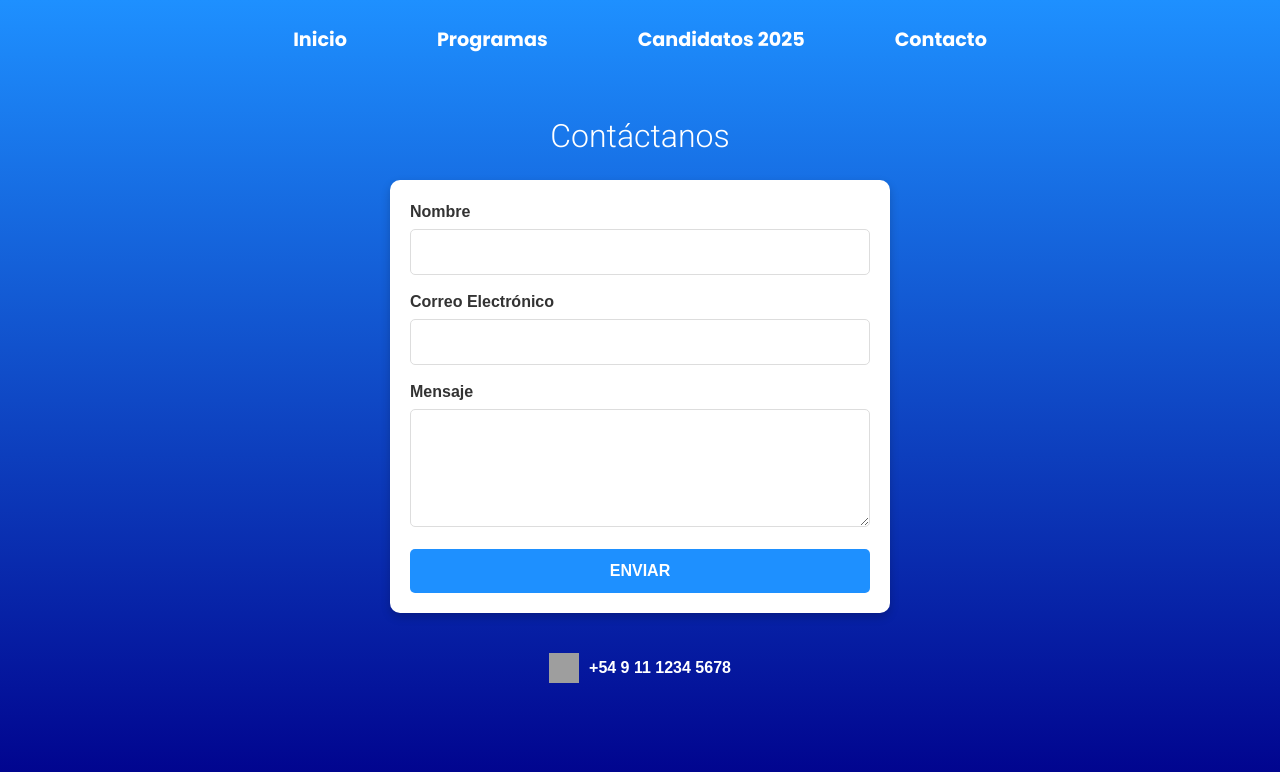
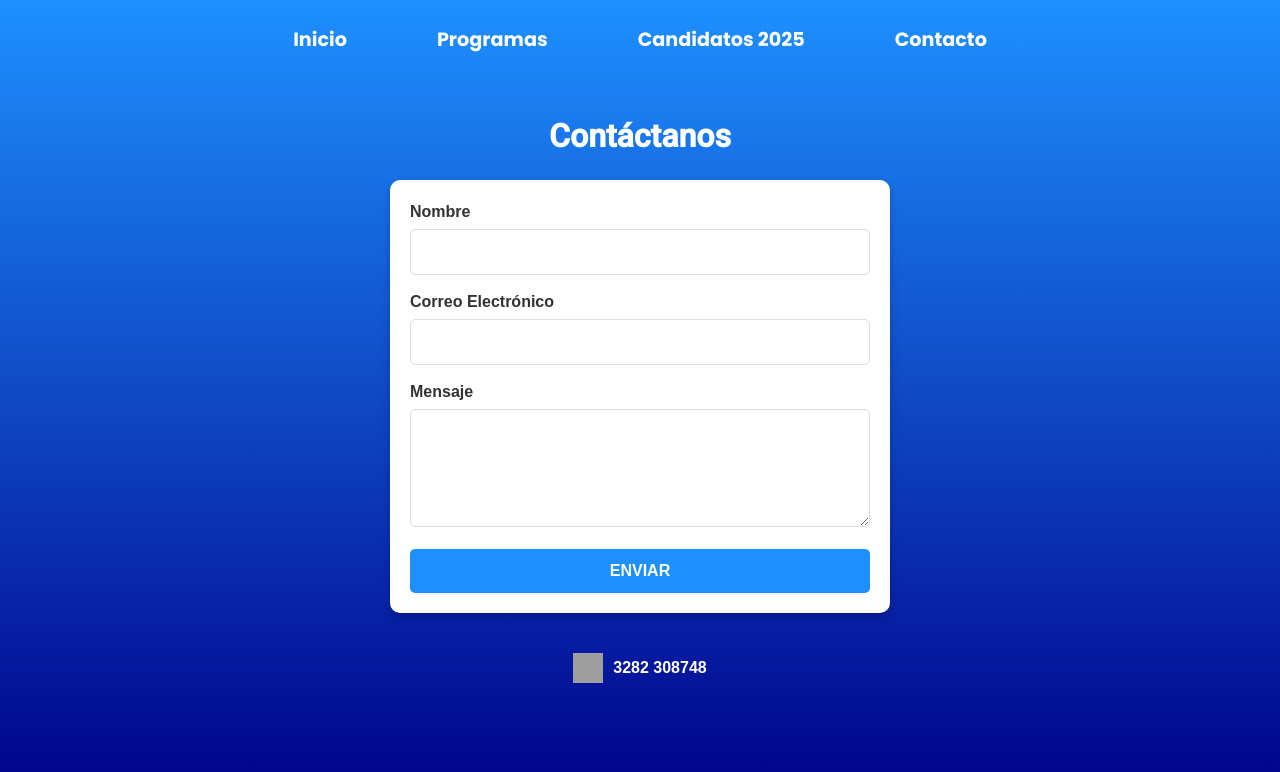
Before and after one commit to ul1sessacuna/fmpopular, a React (Vite) app: page /contacto in a window 1280 px wide. Shown: the top 772 px of the page. Built offline with nearby package versions, Linux system fonts and the light colour scheme; grey boxes are pictures that could not be loaded.

Commit message:
probando 2

```diff
--- a/index.html
+++ b/index.html
@@ -2,7 +2,7 @@
 <html lang="en">
   <head>
     <meta charset="UTF-8" />
-    <link rel="icon" type="image/svg+xml" href="/vite.svg" />
+    <link rel="icon" type="image/svg+xml" href="/favicon-32x32.png" />
 
     <!-- Precarga y Google Fonts -->
     <link rel="preconnect" href="https://fonts.googleapis.com" />
--- a/src/componentes/Contacto/Contacto.css
+++ b/src/componentes/Contacto/Contacto.css
@@ -14,7 +14,7 @@
 
   .contacto-container h2 {
     font-family: 'Roboto', sans-serif;
-    font-weight: 300;
+    font-weight: 600;
     font-size: 2rem;
     margin-bottom: 1.5rem;
   }
--- a/src/componentes/Contacto/Contacto.jsx
+++ b/src/componentes/Contacto/Contacto.jsx
@@ -109,7 +109,7 @@ const Contacto = () => {
                     alt="WhatsApp"
                     className="whatsapp-logo"
                 />
-                <span className="whatsapp-number">+54 9 11 1234 5678</span>
+                <span className="whatsapp-number">3282 308748</span>
             </div>
         </div>
     );
--- a/src/componentes/Programas/Programas.css
+++ b/src/componentes/Programas/Programas.css
@@ -14,7 +14,6 @@
   font-family: 'Roboto', sans-serif;
   font-size: 2.5rem;
   font-weight: 600;
-  text-shadow: 3px 3px 6px rgba(0, 0, 0, 0.8);
   margin-top: 2.5rem;
 }
 
--- a/src/componentes/Programas/Programas.jsx
+++ b/src/componentes/Programas/Programas.jsx
@@ -6,7 +6,7 @@ const Programas = () => {
     const programas = [
         { dia: 'Lunes a Viernes', hora: '09:00 AM', nombre: 'Lo Mas Escuchado', conductor: 'Oscar Almiron', foto: '/oscar.jpg' },
         { dia: 'Lunes, Martes y Miercoles', hora: '16:00 AM', nombre: 'Especiales Retorno Eventos', conductor: 'Oscar Almiron', foto: '/oscar.jpg' },
-        { dia: 'Sabado', hora: '08:00 AM', nombre: 'Ariel Brollo', conductor: 'A Puro Folklore', foto: '/ariel.jpg' },
+        { dia: 'Sabado', hora: '08:00 AM', nombre: 'A Puro Folklore', conductor: 'Ariel Brollo', foto: '/ariel.jpg' },
         { dia: 'Sabado', hora: '14:00 PM', nombre: 'Sobremesa Chamamecera', conductor: 'Ismael Torres', foto: '/fm.jpg' },
     ];
 
```
Also changed, not shown: public/favicon-32x32.png (added).
